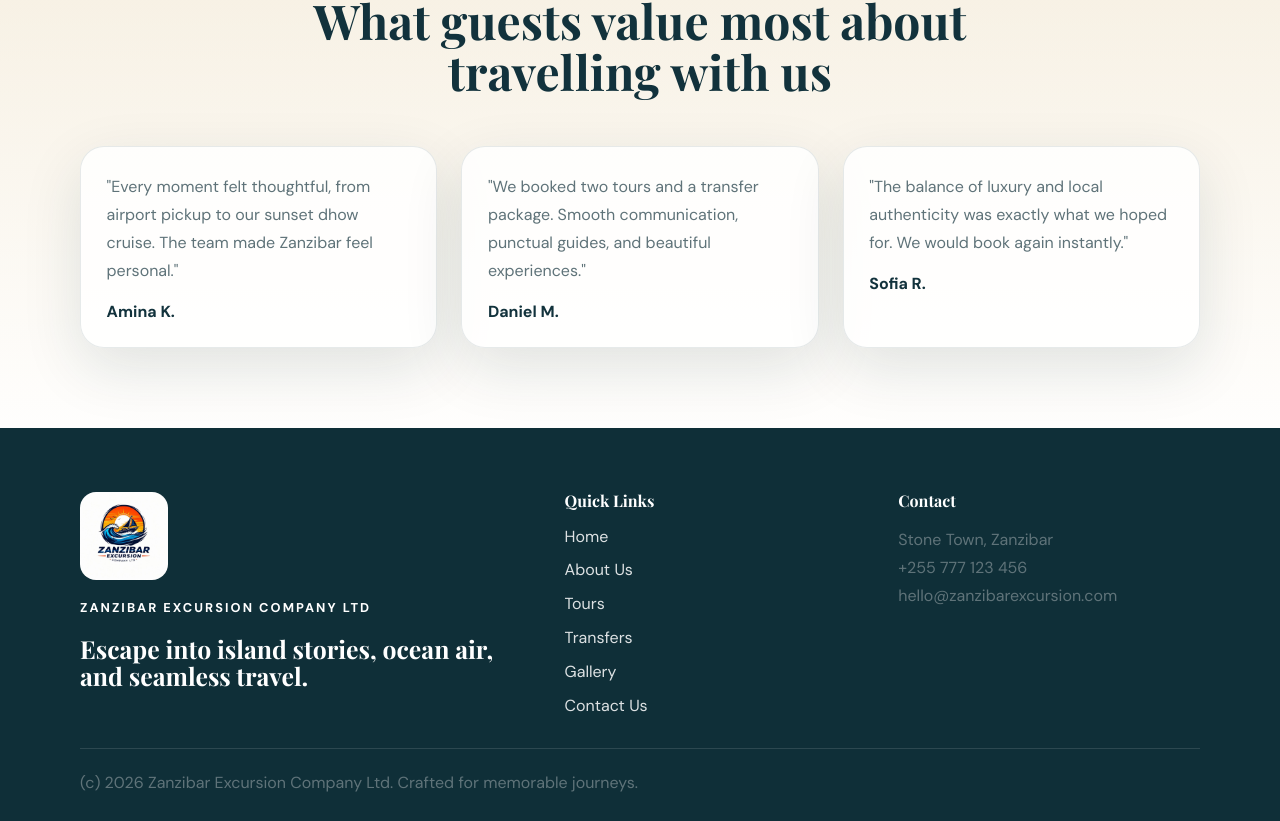
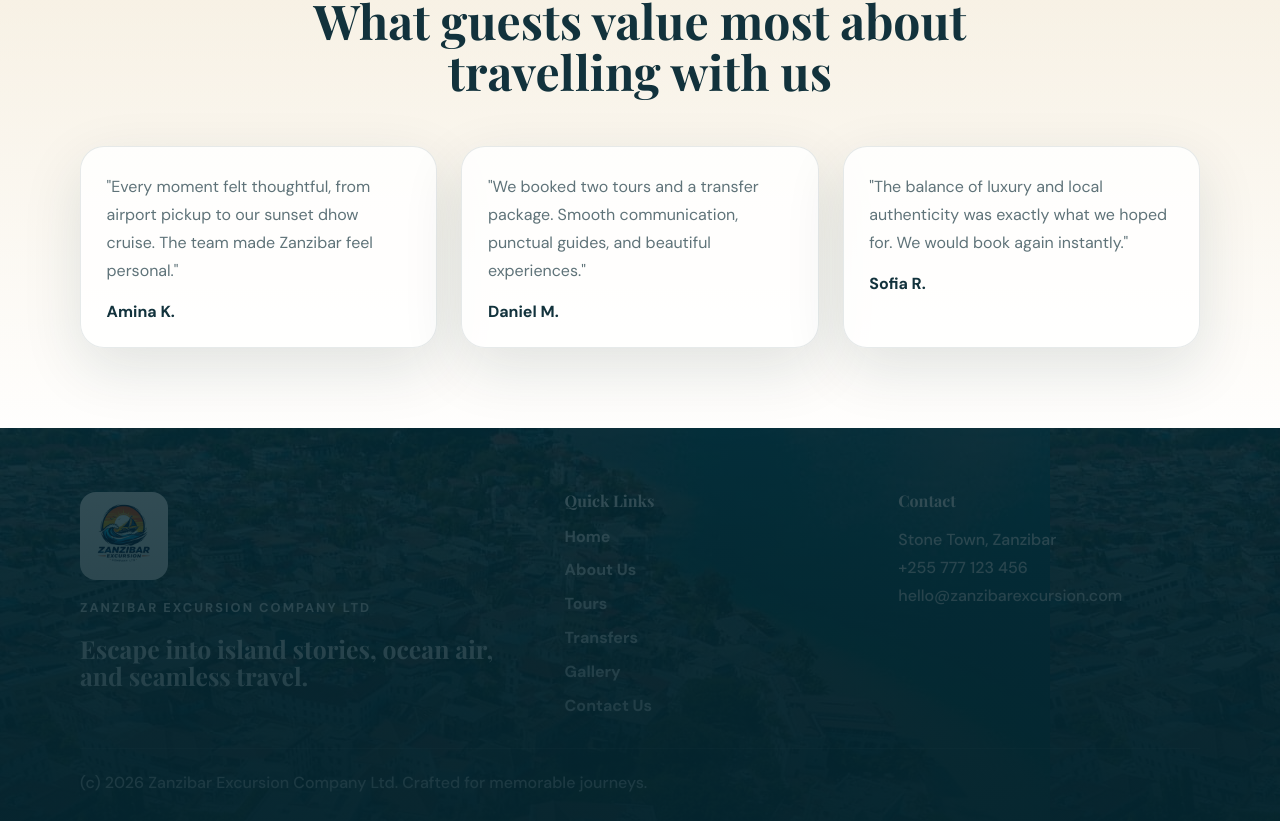
Before and after one commit to aliyusufabass-tech/myproject, a React (Vite) app in the folder frontend/: page / in a window 1280 px wide. Shown: the part 3443-4264 px from the top of the page. Built offline with nearby package versions, Linux system fonts and the light colour scheme.

Commit message:
last commit 5

```diff
--- a/frontend/src/components/Footer.jsx
+++ b/frontend/src/components/Footer.jsx
@@ -1,13 +1,13 @@
 import { Link } from 'react-router-dom'
 import logo from '../assets/ZANZIBAR EXCURSION COMPANY LTD copy.jpg'
-import footerImage from '../assets/footer.png'
+import footerImage from '../assets/picha.jpeg'
 
 function Footer() {
   return (
     <footer
       className="footer"
       style={{
-        backgroundImage: `linear-gradient(180deg, rgba(15, 47, 56, 0.92), rgba(15, 47, 56, 0.92)), url(${footerImage})`,
+    backgroundImage: `linear-gradient(180deg, rgba(4, 36, 46, 0.6), rgba(4, 36, 46, 0.8)), url(${footerImage})`,
       }}
     >
       <div className="container footer__grid">
--- a/frontend/src/styles/global.css
+++ b/frontend/src/styles/global.css
@@ -1435,16 +1435,27 @@ p {
 }
 
 .footer {
+  position: relative;
+  overflow: hidden;
   padding: 4rem 0 1.5rem;
-  background-color: #0f2f38;
-  color: rgba(255, 255, 255, 0.86);
+  color: #fff;
+  background: none;
+}
+
+.footer::before {
+  content: '';
+  position: absolute;
+  inset: 0;
+  background: linear-gradient(180deg, rgba(4, 36, 46, 0.8), rgba(4, 36, 46, 0.9));
+  pointer-events: none;
 }
 
 .footer h3,
 .footer h4,
 .footer .section-tag,
 .footer strong {
-  color: white;
+  color: #fff;
+  font-weight: 700;
 }
 
 .footer__grid {
@@ -1467,9 +1478,19 @@ p {
   gap: 0.8rem;
 }
 
+.footer__links a {
+  color: rgba(255, 255, 255, 0.9);
+  font-weight: 600;
+}
+
 .footer__bottom {
   border-top: 1px solid rgba(255, 255, 255, 0.12);
   padding-top: 1.25rem;
+}
+
+.footer p {
+  color: rgba(255, 255, 255, 0.9);
+  font-weight: 500;
 }
 
 .tours-format-section {
```
Also changed, not shown: frontend/src/assets/background.jpeg (added), frontend/src/assets/picha.jpeg (added).
